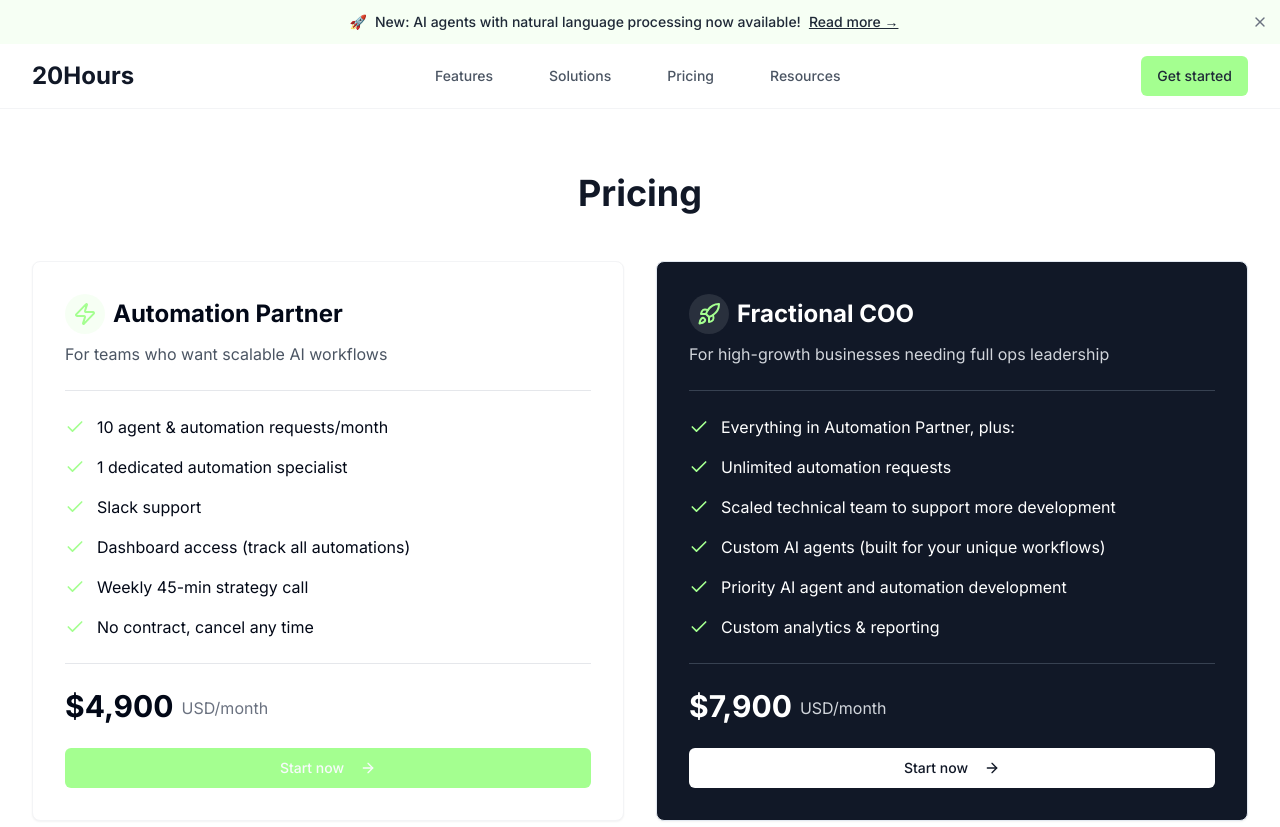
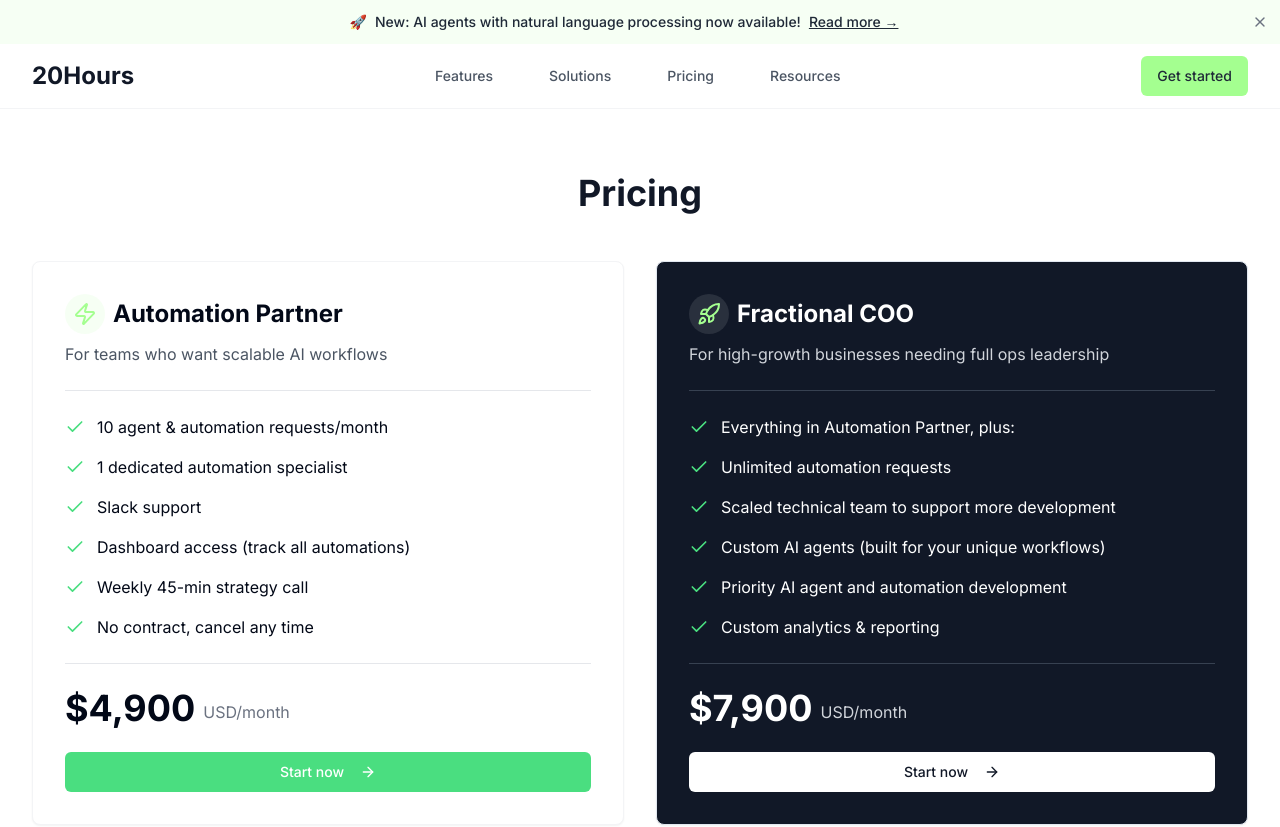
Before and after one commit to 0xexg/twentyhours-automate-ai, a React (Vite) app: page /pricing in a window 1280 px wide. Shown: the top 827 px of the page. Built offline with nearby package versions, Linux system fonts and the light colour scheme; the HTML template or start-up script is replaced by a standard one.

Commit message:
Fix: Align pricing section cards
Align pricing section cards to be in line with each other.

```diff
--- a/src/components/PricingSection.tsx
+++ b/src/components/PricingSection.tsx
@@ -65,9 +65,9 @@ const PricingSection = () => {
           {plans.map((plan, index) => (
             <Card
               key={index}
-              className={`overflow-hidden ${plan.popular ? 'bg-gray-900 text-white' : 'bg-white border border-gray-100'} hover:shadow-xl transition-shadow`}
+              className={`overflow-hidden flex flex-col ${plan.popular ? 'bg-gray-900 text-white' : 'bg-white border border-gray-100'} hover:shadow-xl transition-shadow`}
             >
-              <CardContent className="p-8">
+              <CardContent className="p-8 flex flex-col h-full">
                 <div className="flex items-center gap-2 mb-2">
                   <div className={`p-2 rounded-full ${plan.popular ? 'bg-white/10' : 'bg-primary/10'}`}>
                     {plan.icon}
@@ -81,10 +81,10 @@ const PricingSection = () => {
 
                 <Separator className={plan.popular ? 'bg-gray-700' : 'bg-gray-200'} />
 
-                <ul className="my-6 space-y-4">
+                <ul className="my-6 space-y-4 flex-grow">
                   {plan.features.map((feature, featureIndex) => (
                     <li key={featureIndex} className="flex items-start gap-3">
-                      <Check className={`h-5 w-5 mt-0.5 ${plan.popular ? 'text-primary' : 'text-primary'}`} />
+                      <Check className={`h-5 w-5 mt-0.5 ${plan.popular ? 'text-green-400' : 'text-green-400'}`} />
                       <span>{feature.text}</span>
                     </li>
                   ))}
@@ -93,13 +93,16 @@ const PricingSection = () => {
                 <Separator className={plan.popular ? 'bg-gray-700' : 'bg-gray-200'} />
 
                 <div className="mt-6 flex items-end gap-2">
-                  <span className="text-3xl font-bold">{plan.price}</span>
+                  <span className="text-4xl font-bold">{plan.price}</span>
                   <span className={`mb-1 ${plan.popular ? 'text-gray-300' : 'text-gray-500'}`}>USD/month</span>
                 </div>
 
                 <Button
-                  className={`mt-6 w-full ${plan.popular ? 'bg-white text-gray-900 hover:bg-gray-200' : ''}`}
-                  variant={plan.popular ? 'default' : 'default'}
+                  className={`mt-6 w-full ${
+                    plan.popular
+                      ? 'bg-white text-gray-900 hover:bg-gray-200'
+                      : 'bg-green-400 text-white hover:bg-green-500'
+                  }`}
                 >
                   {plan.ctaText}
                   <ArrowRight className="h-4 w-4 ml-2" />
@@ -110,7 +113,7 @@ const PricingSection = () => {
         </div>
 
         <div className="text-center">
-          <Button size="lg" className="bg-primary hover:bg-primary/90 text-gray-800">
+          <Button size="lg" className="bg-primary hover:bg-primary/90 text-white">
             Start Now – Book a Call
           </Button>
         </div>
```
